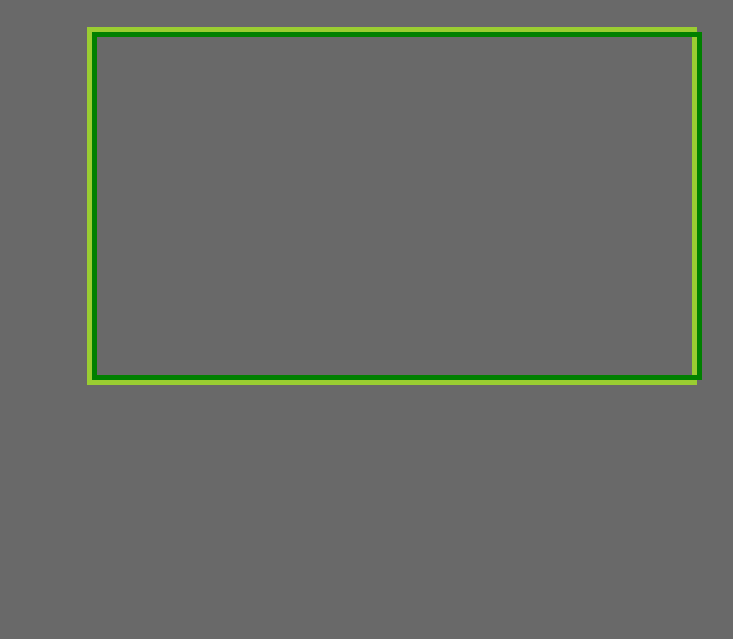
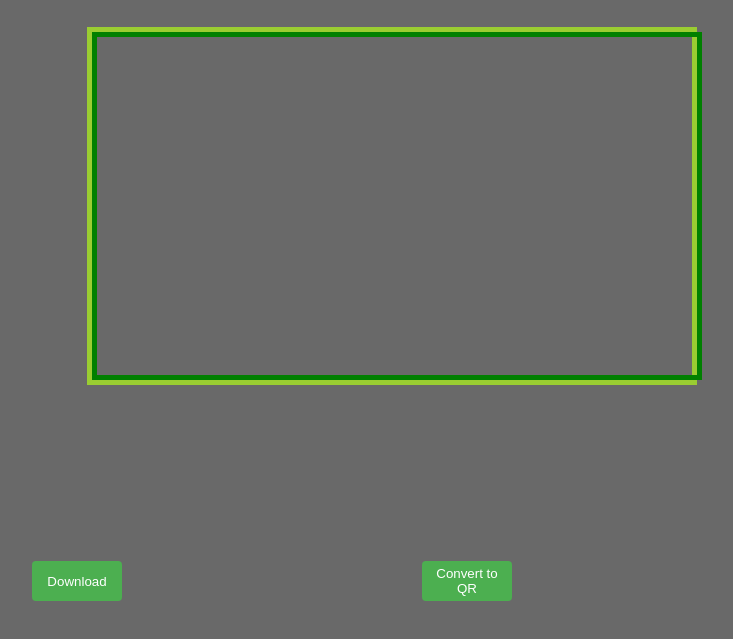
Before and after one commit to vgeorgiev0/yt-to-qr, an Electron app: page config.html in a window 1200 px wide. Shown: the part 79-718 px from the top of the page, without its empty margins (208-941 px from the left). Drawn offline with Linux system fonts and the light colour scheme.

Commit message:
Add buttons to config

```diff
--- a/config.html
+++ b/config.html
@@ -12,6 +12,9 @@
         <script src="./js/youtubeScript.js"></script>
         </div>
     </div>
-
-      </body>
-    </html>
+    <div class="buttons">
+        <button class="download-btn" disabled="disabled">Download</button>
+        <button class="qr-btn" disabled="disabled">Convert to QR</button>
+    </div>
+</body>
+</html>
--- a/js/button.js
+++ b/js/button.js
@@ -1,6 +1,7 @@
 const goBtn = document.getElementById('go-btn');
 const youtubeLink = document.getElementById('youtube-link');
 
+// Check if YouTube link is valid then unlocks the Go button.
 youtubeLink.addEventListener('keyup', (event) =>{
     let url = event.currentTarget.value;
     if (url != undefined || url != '') {
@@ -11,4 +12,5 @@ youtubeLink.addEventListener('keyup', (event) =>{
     } else {
         goBtn.disabled = true;
     }
+
 });
--- a/js/youtubeScript.js
+++ b/js/youtubeScript.js
@@ -1,5 +1,4 @@
       const tag = document.createElement('script');
-
       tag.src = "https://www.youtube.com/iframe_api";
       const firstScriptTag = document.getElementsByTagName('script')[0];
       firstScriptTag.parentNode.insertBefore(tag, firstScriptTag);
@@ -8,7 +7,7 @@
       function onYouTubeIframeAPIReady() {
         player = new YT.Player('player', {
 
-          videoId: 'M7lc1UVf-VE',
+          videoId: 'gEPmA3USJdI',
           playerVars: {
             'rel': 0,
           },
--- a/styles.css
+++ b/styles.css
@@ -86,3 +86,38 @@ input[type=text] {
     width: 100%; max-width: 100%; height: 100%;
     position: absolute; top: 0; left: 0;
 }
+
+.download-btn {
+    background-color: #4caf50;
+    color: white;
+    border: none;
+    cursor: pointer;
+    width: 90px;
+    height: 40px;
+    display: inline-block;
+    position: absolute;
+    right: 5%;
+    text-decoration: none;
+    text-align: center;
+    border-radius: 4px;
+    left: 20%;
+    top: 80%;
+
+}
+
+.qr-btn{
+    background-color: #4caf50;
+    color: white;
+    border: none;
+    cursor: pointer;
+    width: 90px;
+    height: 40px;
+    display: inline-block;
+    position: absolute;
+    right: 5%;
+    text-decoration: none;
+    text-align: center;
+    border-radius: 4px;
+    right: 40%;
+    top: 80%;
+}
```
Also changed, not shown: index.html (+2 -0 lines), js/createQr.js (added), js/download.js (added).
